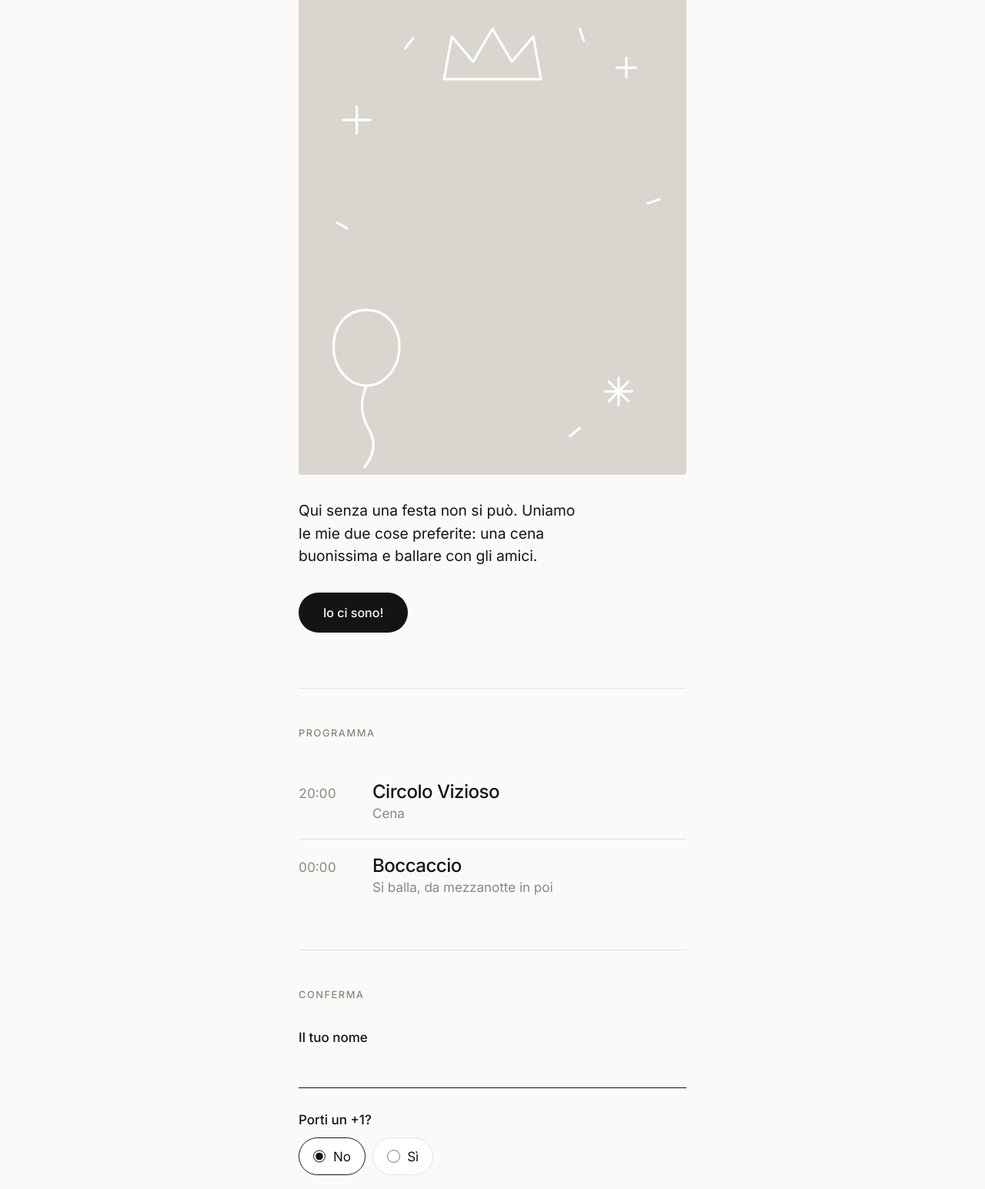
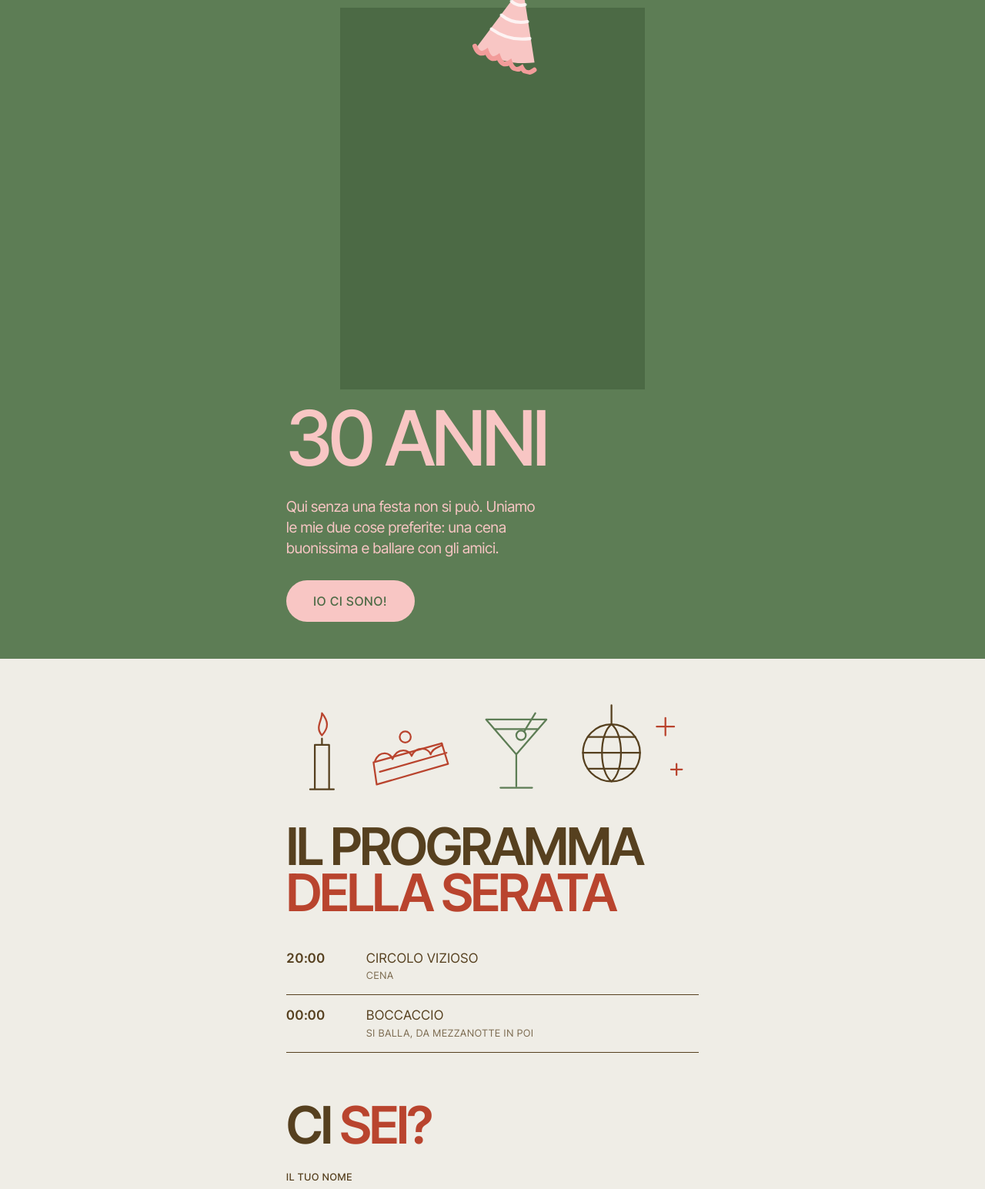
Before and after one commit to ratatuy-239/irina-30, a plain HTML site: page index.html in a window 1280 px wide. Shown: the part 281-1826 px from the top of the page at 77% size. Drawn offline with Linux system fonts and the light colour scheme.

Commit message:
Redesign invitation as a green and pink poster
Co-Authored-By: Claude Fable 5.2 <noreply@anthropic.com>

```diff
--- a/index.html
+++ b/index.html
@@ -6,114 +6,144 @@
 <title>Irina compie 30 anni</title>
 <link rel="preconnect" href="https://fonts.googleapis.com">
 <link rel="preconnect" href="https://fonts.gstatic.com" crossorigin>
-<link rel="stylesheet" href="https://fonts.googleapis.com/css2?family=Inter:wght@400;500;600&display=swap">
+<link rel="stylesheet" href="https://fonts.googleapis.com/css2?family=Inter+Tight:wght@400;500;600&display=swap">
 <style>
 :root{
-  --bg:#fbfaf8;
-  --ink:#141414;
-  --muted:#8a8782;
-  --line:#e4e1dc;
-  --photo:#d9d6d0;
-  --error:#b3261e;
-  --font:"Inter",-apple-system,"Helvetica Neue",Arial,sans-serif;
+  --verde:#5d7d55;
+  --verde-scuro:#4c6a45;
+  --rosa:#f8c6c4;
+  --carta:#efede6;
+  --bruno:#56401f;
+  --rosso:#b9442e;
+  --font:"Inter Tight","Helvetica Neue",Helvetica,Arial,sans-serif;
 }
 *{box-sizing:border-box}
 html{color-scheme:light}
-body{margin:0;background:var(--bg);color:var(--ink);font-family:var(--font);font-size:17px;line-height:1.55;-webkit-font-smoothing:antialiased}
-.wrap{max-width:34rem;margin:0 auto;padding:0 20px}
+body{margin:0;background:var(--carta);color:var(--bruno);font-family:var(--font);font-size:17px;line-height:1.5;-webkit-font-smoothing:antialiased}
+.wrap{max-width:36rem;margin:0 auto;padding:0 20px}
 h1,h2,p{margin:0}
-h1{font-size:clamp(2.6rem,9vw,4rem);font-weight:500;letter-spacing:-.035em;line-height:1;text-wrap:balance}
-h2{font-size:.8rem;font-weight:500;letter-spacing:.12em;text-transform:uppercase;color:var(--muted)}
 [hidden]{display:none!important}
+.caps{text-transform:uppercase;letter-spacing:.06em;font-size:.8rem;font-weight:500}
 
-.hero{padding:3.5rem 0 4.5rem;display:flex;flex-direction:column;gap:2rem}
-.date{font-size:.8rem;font-weight:500;letter-spacing:.12em;text-transform:uppercase;color:var(--muted)}
-.lead{font-size:1.2rem;color:var(--ink);max-width:30ch}
-.photo{position:relative;aspect-ratio:4/5;width:100%;background:var(--photo);border-radius:4px;overflow:hidden}
-.photo img{width:100%;height:100%;object-fit:cover;display:block}
-.photo svg{position:absolute;inset:0;width:100%;height:100%;pointer-events:none}
-.photo path,.photo polyline{fill:none;stroke:#fff;stroke-width:2.5;stroke-linecap:round;stroke-linejoin:round}
-.btn{font:500 1rem var(--font);background:var(--ink);color:var(--bg);border:0;border-radius:999px;padding:1rem 2rem;cursor:pointer;align-self:flex-start;transition:opacity .15s}
-.btn:hover{opacity:.8}
-.btn:disabled{opacity:.5;cursor:default}
-:focus-visible{outline:2px solid var(--ink);outline-offset:3px}
+/* poster */
+.poster{background:var(--verde);color:var(--rosa);padding:1.25rem 0 3rem}
+.poster .wrap{display:flex;flex-direction:column}
+.big{display:block;font-weight:500;text-transform:uppercase;letter-spacing:-.045em;line-height:.8;white-space:nowrap;font-size:30vw}
+h1{font-size:inherit;font-weight:inherit}
+.meta{display:flex;justify-content:space-between;gap:1rem;margin:1.1rem 0 1.25rem}
+.meta span:nth-child(2){text-align:center}
+.meta span:last-child{text-align:right}
+.photo{position:relative;width:74%;align-self:center;margin-bottom:1.5rem}
+.photo-box{aspect-ratio:4/5;background:var(--verde-scuro);overflow:hidden}
+.photo-box img{width:100%;height:100%;object-fit:cover;display:block}
+/* cappellino: spostare con left/top quando arriva la foto */
+.hat{position:absolute;width:26%;left:44%;top:-9%;transform:rotate(14deg)}
+.lead{font-size:1.2rem;line-height:1.4;margin:2.25rem 0 1.75rem;max-width:30ch}
+.btn{font:500 1rem var(--font);text-transform:uppercase;letter-spacing:.06em;background:var(--rosa);color:var(--verde-scuro);border:0;border-radius:999px;padding:1.05rem 2.2rem;cursor:pointer;align-self:flex-start;transition:transform .15s}
+.btn:hover{transform:translateY(-2px)}
+.btn:disabled{opacity:.5;cursor:default;transform:none}
+:focus-visible{outline:2px solid currentColor;outline-offset:3px}
 
-section{border-top:1px solid var(--line);padding:3rem 0;display:flex;flex-direction:column;gap:2rem}
-.stops{list-style:none;margin:0;padding:0;display:flex;flex-direction:column}
-.stops li{display:grid;grid-template-columns:5rem 1fr;gap:1rem;padding:1.25rem 0;align-items:baseline}
-.stops li+li{border-top:1px solid var(--line)}
-.time{font-variant-numeric:tabular-nums;color:var(--muted)}
-.place{font-size:1.5rem;font-weight:500;letter-spacing:-.02em;line-height:1.2}
-.what{color:var(--muted)}
+/* programma */
+.info{padding:3rem 0}
+.doodles{display:block;width:100%;height:auto;margin-bottom:2rem}
+.doodles *{fill:none;stroke-width:2.2;stroke-linecap:round;stroke-linejoin:round}
+.s-b{stroke:var(--bruno)} .s-r{stroke:var(--rosso)} .s-v{stroke:var(--verde)}
+.title{font-size:clamp(2.6rem,12vw,4.2rem);font-weight:600;text-transform:uppercase;letter-spacing:-.04em;line-height:.9;margin-bottom:1.75rem}
+.title em{font-style:normal;color:var(--rosso)}
+.rows{list-style:none;margin:0;padding:0}
+.rows li{display:grid;grid-template-columns:5.5rem 1fr;gap:1rem;padding:.9rem 0;border-bottom:1.5px solid var(--bruno);align-items:baseline;text-transform:uppercase;letter-spacing:.04em}
+.rows .t{font-weight:600;font-variant-numeric:tabular-nums}
+.rows small{display:block;font-size:.8rem;letter-spacing:.06em;opacity:.75}
 
+/* rsvp */
+.rsvp{padding:1rem 0 4rem}
 form{display:flex;flex-direction:column;gap:1.75rem}
 .field{display:flex;flex-direction:column;gap:.6rem;border:0;padding:0;margin:0;min-width:0}
-.field>label,.field>legend{font-weight:500;padding:0}
+.field>label,.field>legend{padding:0}
 .field>legend{margin-bottom:.6rem}
-input[type=text]{font:inherit;color:var(--ink);background:transparent;border:0;border-bottom:1px solid var(--ink);border-radius:0;padding:.5rem 0;width:100%}
-input[type=text]:focus{outline:0;border-bottom-width:2px;padding-bottom:calc(.5rem - 1px)}
+input[type=text]{font:inherit;color:var(--bruno);background:transparent;border:0;border-bottom:1.5px solid var(--bruno);border-radius:0;padding:.4rem 0;width:100%}
+input[type=text]:focus{outline:0;border-bottom-color:var(--rosso)}
 .options{display:flex;flex-wrap:wrap;gap:.6rem}
-.option{display:flex;align-items:center;gap:.6rem;border:1px solid var(--line);border-radius:999px;padding:.65rem 1.1rem;cursor:pointer;background:#fff}
-.option input{margin:0;width:1.05rem;height:1.05rem;accent-color:var(--ink)}
-.option:has(input:checked){border-color:var(--ink)}
-.option:has(input:focus-visible){outline:2px solid var(--ink);outline-offset:2px}
-.err{color:var(--error);font-size:.9rem}
-.thanks{font-size:1.5rem;font-weight:500;letter-spacing:-.02em;line-height:1.25}
-.muted{color:var(--muted);font-size:.9rem}
-footer{border-top:1px solid var(--line);padding:2rem 0 3rem;color:var(--muted);font-size:.9rem}
+.option{display:flex;align-items:center;gap:.6rem;border:1.5px solid var(--bruno);border-radius:999px;padding:.6rem 1.1rem;cursor:pointer}
+.option input{margin:0;width:1.05rem;height:1.05rem;accent-color:var(--rosso)}
+.option:has(input:checked){background:var(--rosa);border-color:var(--rosso)}
+.option:has(input:focus-visible){outline:2px solid var(--rosso);outline-offset:2px}
+.err{color:var(--rosso);font-size:.9rem}
+.rsvp .btn{background:var(--rosso);color:var(--carta)}
+.thanks{font-size:1.7rem;font-weight:500;letter-spacing:-.02em;line-height:1.2}
+.note{font-size:.9rem;opacity:.75;margin-top:.75rem}
 </style>
 </head>
 <body>
 
-<main class="wrap">
-  <header class="hero">
-    <p class="date">Sabato 12 dicembre</p>
-    <h1>Irina compie 30&nbsp;anni!</h1>
+<header class="poster">
+  <div class="wrap" id="poster">
+    <h1><span class="big" data-fit>Irina</span></h1>
+    <div class="meta caps">
+      <span>Sabato<br>12 dicembre</span>
+      <span>Cena e<br>pista da ballo</span>
+      <span>Dalle<br>20:00</span>
+    </div>
     <div class="photo">
+      <div class="photo-box">
         <!-- FOTO: mettere foto.jpg accanto a questo file e togliere il commento dalla riga sotto -->
         <!-- <img src="foto.jpg" alt="Irina"> -->
-      <svg viewBox="0 0 400 500" aria-hidden="true">
-        <!-- corona -->
-        <polyline points="150,92 158,48 180,74 200,40 220,74 242,48 250,92 150,92"/>
-        <!-- scintille -->
-        <path d="M60 120v28M46 134h28"/>
-        <path d="M338 70v20M328 80h20"/>
-        <path d="M330 400v28M316 414h28M320 404l20 20M340 404l-20 20"/>
-        <!-- palloncino -->
-        <path d="M70 330c-22 0-34 18-34 38s14 40 34 40 34-20 34-40-12-38-34-38zM70 408q-10 24 2 44t-4 40"/>
-        <!-- coriandoli -->
-        <path d="M110 60l8-10M290 40l4 12M360 220l12-4M40 240l10 6M280 460l10-8"/>
+      </div>
+      <svg class="hat" viewBox="0 0 100 120" aria-hidden="true">
+        <path d="M50 14 12 104q38 14 76 0z" fill="#f8c6c4"/>
+        <path d="M41 36q9 5 18 0M33 56q17 8 34 0M25 76q25 10 50 0" fill="none" stroke="#fff" stroke-width="4" stroke-linecap="round" opacity=".8"/>
+        <path d="M10 102q8 12 16 3 8 12 16 3 8 12 16 3 8 12 16 3 8 9 16-1" fill="none" stroke="#f29c9a" stroke-width="6" stroke-linecap="round"/>
+        <circle cx="50" cy="11" r="9" fill="#f29c9a"/>
       </svg>
     </div>
+    <span class="big" data-fit aria-hidden="true">30 anni</span>
     <p class="lead">Qui senza una festa non si può. Uniamo le mie due cose preferite: una cena buonissima e ballare con gli amici.</p>
     <button class="btn" type="button" id="go-rsvp">Io ci sono!</button>
+  </div>
 </header>
 
-  <section>
-    <h2>Programma</h2>
-    <ol class="stops">
-      <li>
-        <span class="time">20:00</span>
-        <div><p class="place">Circolo Vizioso</p><p class="what">Cena</p></div>
-      </li>
-      <li>
-        <span class="time">00:00</span>
-        <div><p class="place">Boccaccio</p><p class="what">Si balla, da mezzanotte in poi</p></div>
-      </li>
+<main>
+  <section class="info">
+    <div class="wrap">
+      <svg class="doodles" viewBox="0 0 520 130" aria-hidden="true">
+        <!-- candela -->
+        <path class="s-b" d="M30 118h30M36 118V62h18v56M45 62v-8"/>
+        <path class="s-r" d="M45 50c-9-10 0-18 0-28 8 10 9 18 0 28z"/>
+        <!-- fetta di torta -->
+        <path class="s-r" d="M110 84 196 60l8 26-90 26zM110 84l4 28M118 96l84-24"/>
+        <path class="s-r" d="M112 82c6-14 20-10 22-2 6-16 22-12 24-4 6-14 22-10 24-2 4-12 16-8 14-14"/>
+        <circle class="s-r" cx="150" cy="52" r="7"/>
+        <!-- martini -->
+        <path class="s-v" d="M252 30h76l-38 44zM290 74v40M270 116h40M262 42h56"/>
+        <circle class="s-v" cx="296" cy="50" r="6"/><path class="s-v" d="M300 45 314 22"/>
+        <!-- palla da discoteca -->
+        <circle class="s-b" cx="410" cy="72" r="36"/>
+        <path class="s-b" d="M410 12v24M374 72h72M380 52h60M380 92h60M410 36c-16 12-16 60 0 72M410 36c16 12 16 60 0 72"/>
+        <!-- scintille -->
+        <path class="s-r" d="M478 28v22M467 39h22M492 86v14M485 93h14"/>
+      </svg>
+
+      <h2 class="title">Il program&shy;ma <em>della serata</em></h2>
+      <ol class="rows">
+        <li><span class="t">20:00</span><span>Circolo Vizioso<small>Cena</small></span></li>
+        <li><span class="t">00:00</span><span>Boccaccio<small>Si balla, da mezzanotte in poi</small></span></li>
       </ol>
+    </div>
   </section>
 
-  <section id="rsvp">
-    <h2>Conferma</h2>
+  <section class="rsvp" id="rsvp">
+    <div class="wrap">
+      <h2 class="title">Ci <em>sei?</em></h2>
       <form id="form" novalidate>
         <div class="field">
-        <label for="nome">Il tuo nome</label>
+          <label class="caps" for="nome">Il tuo nome</label>
           <input type="text" id="nome" name="nome" autocomplete="name">
           <p class="err" id="err-nome" hidden>Scrivi il tuo nome.</p>
         </div>
 
         <fieldset class="field">
-        <legend>Porti un +1?</legend>
+          <legend class="caps">Porti un +1?</legend>
           <div class="options">
             <label class="option"><input type="radio" name="piu1" id="piu1-no" value="no" checked> No</label>
             <label class="option"><input type="radio" name="piu1" id="piu1-si" value="si"> Sì</label>
@@ -121,13 +151,13 @@ footer{border-top:1px solid var(--line);padding:2rem 0 3rem;color:var(--muted);f
         </fieldset>
 
         <div class="field" id="field-chi" hidden>
-        <label for="chi">Chi è il tuo +1?</label>
+          <label class="caps" for="chi">Chi è il tuo +1?</label>
           <input type="text" id="chi" name="chi">
           <p class="err" id="err-chi" hidden>Scrivi chi porti.</p>
         </div>
 
         <fieldset class="field">
-        <legend>A cosa vieni?</legend>
+          <legend class="caps">A cosa vieni?</legend>
           <div class="options">
             <label class="option"><input type="checkbox" id="cena" name="cena"> Vengo a cena</label>
             <label class="option"><input type="checkbox" id="ballo" name="ballo"> Vengo a ballare</label>
@@ -141,11 +171,10 @@ footer{border-top:1px solid var(--line);padding:2rem 0 3rem;color:var(--muted);f
 
       <div id="done" hidden tabindex="-1">
         <p class="thanks" id="thanks"></p>
-      <p class="muted" id="preview-note" hidden>Anteprima: le risposte non vengono ancora salvate.</p>
+        <p class="note" id="preview-note" hidden>Anteprima: le risposte non vengono ancora salvate.</p>
+      </div>
     </div>
   </section>
-
-  <footer>Ti aspetto. Irina</footer>
 </main>
 
 <script>
@@ -153,6 +182,24 @@ footer{border-top:1px solid var(--line);padding:2rem 0 3rem;color:var(--muted);f
 const FORM_ENDPOINT = "";
 
 const $ = id => document.getElementById(id);
+
+// Le scritte grandi occupano tutta la larghezza del poster.
+function fitBig() {
+  const box = $("poster"), cs = getComputedStyle(box);
+  const w = box.clientWidth - parseFloat(cs.paddingLeft) - parseFloat(cs.paddingRight);
+  document.querySelectorAll("[data-fit]").forEach(el => {
+    el.style.display = "inline-block";
+    el.style.fontSize = "100px";
+    const size = 100 * w / el.getBoundingClientRect().width;
+    el.style.fontSize = size + "px";
+    el.style.display = "";
+    // il tracking negativo sporge a destra dell'ultima lettera: lo compenso
+    el.style.marginRight = (-0.045 * size) + "px";
+  });
+}
+fitBig();
+addEventListener("resize", fitBig);
+if (document.fonts && document.fonts.ready) document.fonts.ready.then(fitBig);
 
 $("go-rsvp").addEventListener("click", () => {
   const calm = matchMedia("(prefers-reduced-motion: reduce)").matches;
```
Lines whose indentation alone changed are shown as unchanged.
